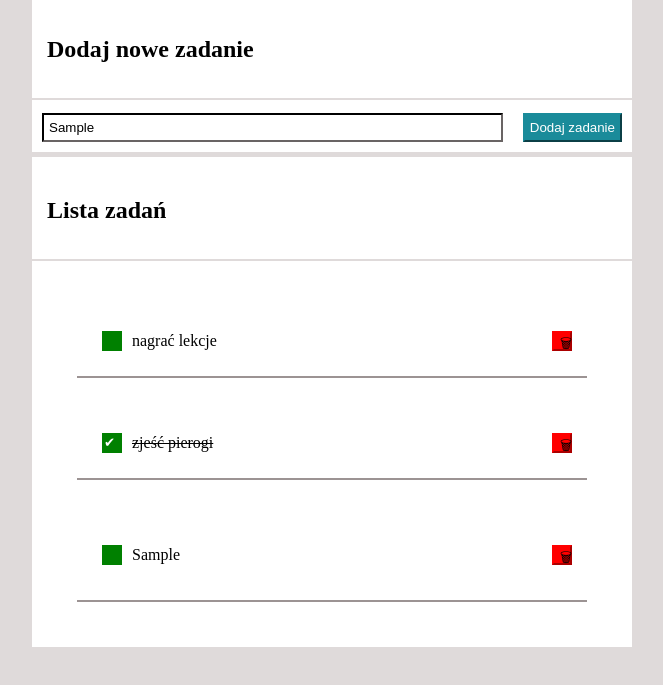
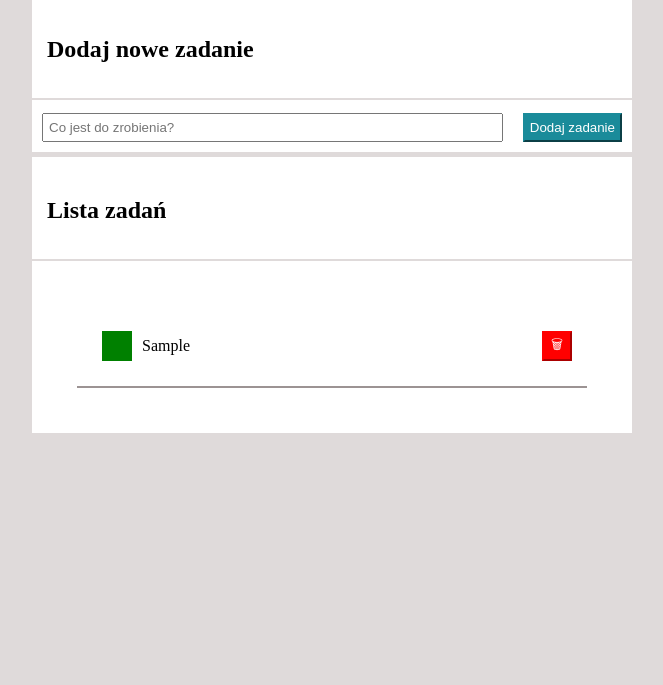
Before and after one commit to Korneliuszrduch/menager-zadan, a plain HTML site: page index.html in a window 1280 px wide. Both pictures are taken after typing "Sample" into the empty fields and a click on the button "Dodaj zadanie". Shown: the part 69-754 px from the top of the page, without its empty margins (308-971 px from the left). Drawn offline with Linux system fonts and the light colour scheme.

Commit message:
add reset form & another change

```diff
--- a/css/butoom.css
+++ b/css/butoom.css
@@ -1,28 +1,20 @@
 .list__button {
-
-    display: flex;
-
-
-    height: 20px;
-    width: 20px;
+    height: 30px;
+    width: 30px;
     background-color: hsl(120, 100%, 25%);
     color: white;
     padding: 2px;
     border: none;
     margin: 10px;
-
-
+    align-self: center;
+    border: none;
+    text-align: center;
 }
 
 .list__button--remove {
-    display: flex;
-
-
     background-color: red;
     border-color: red;
-    text-decoration-color: black;
-    height: 20px;
-    width: 20px;
-
-
+    color: white;
+    height: 30px;
+    width: 30px;
 }
--- a/css/form.css
+++ b/css/form.css
@@ -20,9 +20,9 @@
     padding: 5px;
     margin-right: 20px;
     display: flex;
-    background-color:white;
+
     flex-grow: 1;
-    border-color: rgb(21, 20, 20);
+
 }
 
 @media(max-width: 567px) {
--- a/css/list.css
+++ b/css/list.css
@@ -7,11 +7,10 @@
     display: flex;
     flex-direction: column;
     flex-wrap: wrap;
-
     list-style: none;
 }
 
-    .list__item{
+.list__item {
     background-color: white;
     margin-top: 3px;
     margin-left: 0px;
@@ -19,17 +18,10 @@
     padding: 15px;
     display: flex;
     flex-direction: row;
-        flex-wrap: wrap;
     align-items: center;
-
-
     list-style: none;
     border-bottom: 2px solid #9c9393;
-
 }
-
-
-
 
 
 .list__task {
@@ -37,8 +29,6 @@
     word-break: break-word;
     flex-grow: 1;
     flex-basis: 50%;
-
-
 }
 
 
--- a/js/script.js
+++ b/js/script.js
@@ -1,68 +1,51 @@
 {
-    const tasks = [
-        {
-            contend: "nagrać lekcje",
+
+    const tasks = [];
+
+    const addTask = () => {
+        const newTaskContent = document.querySelector(".js-newTask").value.trim();
+        if (newTaskContent === "") {
+            return;
+        }
+        tasks.push({
+            content: newTaskContent,
             done: false,
-        },
-        {
-            contend: "zjeść pierogi",
-            done: true,
-        },
-    ];
+        });
+    }
 
     const render = () => {
         let htmlString = "";
         for (const task of tasks) {
-
             htmlString += `
         <li class="list__item">
-
-            <button class="list__button js-done">${task.done ? "✔":""}
-
-            </button>
-
-
-
-
-            <span class="list__task ${task.done ? "list__task--done": ""}">     ${task.contend}  </span>
-
-
-
-                    <button class="list__button--remove js-remove">
-                    🗑
-                    </button>
+          <button class="list__button js-done">${task.done ? "✔" : ""}</button>
+          <span class="list__task ${task.done ? "list__task--done" : ""}">${task.content}</span>
+          <button class="list__button--remove js-remove">🗑</button>
         </li>
       `;
         }
 
-
-
-
         document.querySelector(".js-list").innerHTML = htmlString;
         toggleDoneButtons();
+        removeTask();
 
+    };
 
+    const removeTask = () => {
         const removeButtons = document.querySelectorAll(".js-remove");
-        console.log(removeButtons);
         removeButtons.forEach((removeButton, index) => {
             removeButton.addEventListener("click", () => {
                 tasks.splice(index, 1);
                 render();
             });
         });
-    };
 
-    const addNewTask = (newTaskContent) => {
-        tasks.push({
-            contend: newTaskContent,
-        });
-        render();
-    };
-
+    }
 
     const toggleTaskDone = (taskIndex) => {
         tasks[taskIndex].done = !tasks[taskIndex].done;
         render();
+
     };
 
     const toggleDoneButtons = () => {
@@ -74,23 +57,21 @@
         });
     };
 
+    const resetForm = () => {
+        const form = document.querySelector(".js-form");
+        form.reset();
+    }
+
+    const onFormSubmit = (event) => {
+        event.preventDefault();
+        addTask();
+        render();
+        resetForm();
+    };
 
     const init = () => {
-        render();
-
         const form = document.querySelector(".js-form");
-        form.addEventListener("submit", (event) => {
-            event.preventDefault();
-            const newTaskContent = document.querySelector(".js-newTask").value.trim();
-            console.log(newTaskContent);
-            if (newTaskContent === "") {
-                return;
-            }
-            tasks.push({
-                contend: newTaskContent,
-            });
-            render();
-        });
+        form.addEventListener("submit", onFormSubmit);
     };
 
     init();
```
Lines whose indentation alone changed are shown as unchanged.
